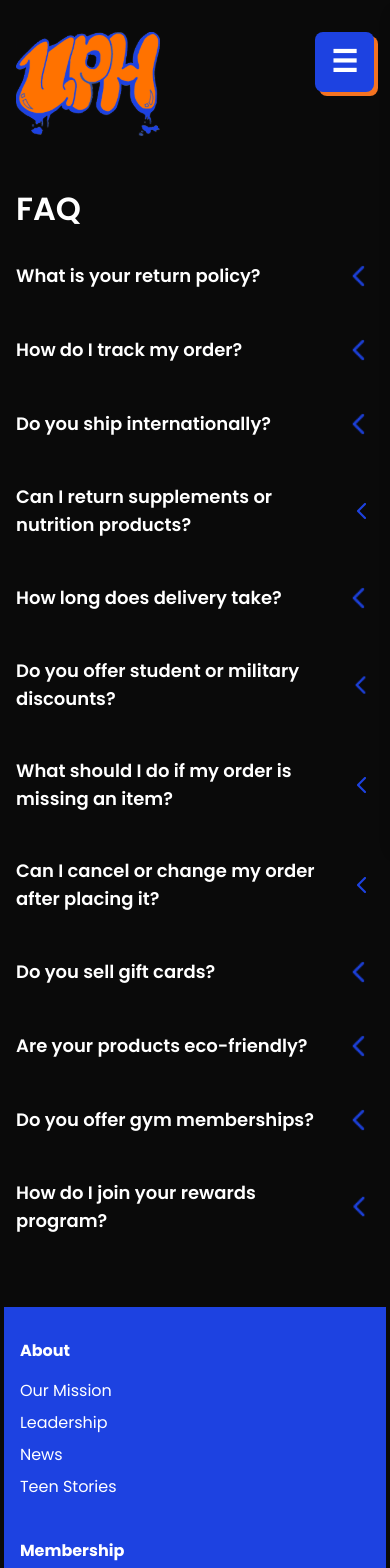
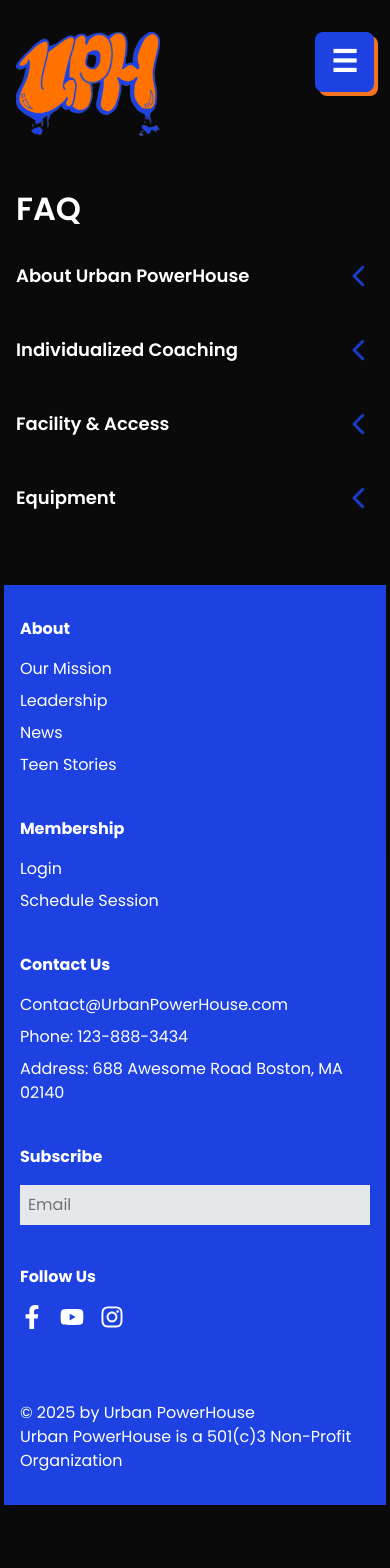
Before and after one commit to Artists-for-Humanity/urban-powerhouse, a Next.js app: page /FAQ in a window 390 px wide. Shown: the top 1568 px of the page. After the commit the page ends 1505 px from the top, so only its background shows below. Built offline with nearby package versions, Linux system fonts and the light colour scheme.

Commit message:
Added content for home page and faq page

```diff
--- a/app/page.tsx
+++ b/app/page.tsx
@@ -37,7 +37,8 @@
               <VideoBlock
                 videoFilePath="file.mp4"
                 title="About Urban Powerhouse"
-                description="We are an non-profit organization in Boston working to increase the  exposure and participation of underserved youth and adults in strength  sports through training, information access, and financial support. We  want to make powerlifting and weightlifting attainable for everyone,  thereby keeping the sports diverse and inclusive for years to come. Want to help? Curious? Join our movement below!"
+                description="Urban PowerHouse is a nonprofit organization bringing empowerment and self-growth to those in Boston’s urban centers through strength & power sports. Our mission is to get a barbell into the hands of individuals of color living in and around Boston, reduce risk factors for chronic metabolic diseases through data-driven movement, and create an inclusive community representative of those we seek to serve.
+"
                 buttonText="Learn More →"
                 onButtonClick={() => console.log("Button clicked!")}
                 />
@@ -73,10 +74,13 @@
               <StatBlock
                 header="Our Stats"
                 stats={[
-                  { number: "500", description: "Members" },
-                  { number: "5", description: "Championiships" },
-                  { number: "200", description: "Equipments" },
-                  { number: "$20000", description: "Donated" },
+                  { number: "500", description: "Number of Athletes who have received individualized coaching" },
+                  { number: "54", description: "Athletes who have received financial assistance" },
+                  { number: "250", description: "Unique Visitors" },
+                  { number: "1000", description: "Community Event Attendees" },
+                  { number: "60", description: "sanctioned competitions UPH athletes have participated in" },
+                  { number: "22", description: "Number of state, regional, and national competitions" },
+                  { number: "19", description: "Number of first place wins" },
                 ]}
                 className="bg-urban-grey rounded-lg"
               />
@@ -84,8 +88,8 @@
                 variant="contact"
                 title="Reach Us"
                 fields={[
-                  { label: "Phone", value: "123-888-3434" },
-                  { label: "Email", value: "contact@urbanpowerhouse.com" },
+                  // { label: "Phone", value: "123-888-3434" },
+                  { label: "Email:", value: "teamurbanpowerhouse@gmail.com" },
                 ]}
               />
 
@@ -93,13 +97,12 @@
                 variant="hours"
                 title="Operating Hours"
                 businessHours={[
-                  { day: "Monday - Friday", hours: "5am - 10pm" },
-                  { day: "Saturday", hours: "8am - 5pm" },
-                  { day: "Sunday", hours: "8am - 3pm" },
-                  { day: "Holidays", hours: "Closed" }
+                  { day: "Monday - Friday", hours: "5am - 11pm" },
+                  { day: "Saturday", hours: "8am -8pm" },
+                  { day: "Sunday", hours: "8am - 6pm" },
+                  // { day: "Holidays", hours: "Closed" }
                 ]}
               />
-
             </Container>
 
           <Footer />
--- a/components/FAQBlock.tsx
+++ b/components/FAQBlock.tsx
@@ -54,7 +54,9 @@
           {openIndices.includes(index) && (
             <div className="mt-2 pl-6">
               <ul className="list-disc text-base font-light text-(--urban-white)">
-                <li>{faq.answer}</li>
+              {faq.answer.split('\n\n').map((paragraph, i) => (
+      <p key={i} className="mb-2">{paragraph}</p>
+    ))}
               </ul>
             </div>
           )}
--- a/components/Footer.tsx
+++ b/components/Footer.tsx
@@ -51,9 +51,15 @@
                 <div className="flex flex-col mb-10 sm:mb-0">
                     <h2 className="font-bold mb-4">Follow Us</h2>
                     <div className="flex space-x-4">
-                        <FaFacebookF className="w-6 h-6 cursor-pointer" />
-                        <FaYoutube className="w-6 h-6 cursor-pointer" />
-                        <FaInstagram className="w-6 h-6 cursor-pointer" />
+                        <a href="https://www.facebook.com/UrbanPowerHouse/" target="_blank" rel="noopener noreferrer">
+                            <FaFacebookF className="w-6 h-6 cursor-pointer" />
+                        </a>
+                        <a href="https://www.youtube.com/@urbanpowerhouse3700" target="_blank" rel="noopener noreferrer">
+                            <FaYoutube className="w-6 h-6 cursor-pointer" />
+                        </a>
+                        <a href="https://www.instagram.com/urbanpowerhouse" target="_blank" rel="noopener noreferrer">
+                            <FaInstagram className="w-6 h-6 cursor-pointer" />
+                        </a>
                     </div>
                 </div>
             </div>
--- a/components/PartnerBlock.tsx
+++ b/components/PartnerBlock.tsx
@@ -11,7 +11,7 @@
   return (
     <div className={`grid grid-cols-subgrid col-span-full ${className} mb-10`}>
 
-        <div className="text-left text-[32px] font-semibold mb-4 col-span-full sm:col-start-2 sm:col-span-2 lg:col-start-1 lg:col-span-4">
+        <div className="text-left text-[32px] font-semibold mb-4 col-span-full sm:col-start-2 lg:col-span-2 lg:col-start-1 lg:col-span-4">
           {header}
         </div>
       {/* Mobile Layout */}
--- a/components/Stat/Stat.tsx
+++ b/components/Stat/Stat.tsx
@@ -10,7 +10,7 @@
   return (
     <div className={`flex flex-col items-start lg:items-center text-center text-(--urban-white)  ${className}`}>
       <span className=" font-semibold text-[28px] sm:text-[88px]">{number}</span>
-      <p className=" font-normal text-[20px] mb-[35px] mt-2 sm:text-[28px]">{description}</p>
+      <p className=" font-normal text-[20px] mb-[35px] mt-2 sm:text-[28px] text-left lg:text-center">{description}</p>
     </div>
   );
 };
--- a/pages/FAQ.tsx
+++ b/pages/FAQ.tsx
@@ -13,52 +13,89 @@
 
     const faqs = [
             {
-              question: 'What is your return policy?',
-              answer: 'We want you to be fully satisfied with your gear. If something’s not working out, you can return unused items within 30 days of purchase. Just make sure the original tags are intact and bring your receipt or order confirmation.'
+              question: 'About Urban PowerHouse',
+              answer: `Urban PowerHouse aims to empower those in Boston’s urban centers through strength & power sports. Our mission is to get a barbell into the hands of individuals of color living in and around Boston, reduce risk factors for chronic metabolic diseases through data-driven movement, and create an inclusive community representative of those we seek to serve.
+
+              Urban PowerHouse is a 501c3 nonprofit organization. We choose this structure so that we can ensure that our programs and services remain accessible and attainable for individuals living in and around Boston’s urban neighborhoods.
+              `
             },
             {
-              question: 'How do I track my order?',
-              answer: 'After your order ships, you’ll receive an email with a tracking link. You can also check your account dashboard under "My Orders" to see real-time updates.'
+              question: 'Individualized Coaching',
+              answer: 'If you are interested in our individualized coaching for powerlifting, weightlifting, other health, wellness or sport goals, or nutrition coaching, please contact us to set up an initial meeting and you can determine if UPH is a good fit for you. '
             },
             {
-              question: 'Do you ship internationally?',
-              answer: 'Yes! We currently ship to over 40 countries. International shipping rates and delivery times vary by location and are calculated at checkout.'
+              question: 'Facility & Access',
+              answer: `We purposely do not list our address to protect our community space. Please contact us for directions and parking information.
+
+              Gym hours are Monday through Friday, 5am to 11pm, Saturday 8am to 8pm, and Sunday 8am to 6pm. During unstaffed hours members gain access to the facility via an app.
+
+              We sell day passes for $15 and week passes for $35. Contact us at least 24 hours in advance via Instagram or email, teamurbanpowerhouse@gmail.com. Passes can then be purchased on our website.
+
+              If you are coming in with a UPH member, we still need to know at least 24 hours in advance.
+
+              If you are interested in learning more about our student membership, please reach out. We meet parents or guardians for those under the age of 18 in person or via video call.
+              `
             },
             {
-              question: 'Can I return supplements or nutrition products?',
-              answer: 'For safety reasons, we can’t accept returns on opened supplement or nutrition items. If the product is sealed and unused, you may return it within 30 days.'
-            },
-            {
-              question: 'How long does delivery take?',
-              answer: 'Standard shipping within the U.S. typically takes 3–7 business days. Express options are available at checkout if you need your gear faster.'
-            },
-            {
-              question: 'Do you offer student or military discounts?',
-              answer: 'Yes! We’re proud to support students and military members with exclusive discounts. Just verify your status during checkout to unlock your special rate.'
-            },
-            {
-              question: 'What should I do if my order is missing an item?',
-              answer: 'If you’re missing part of your order, contact our support team right away. We’ll either ship out the missing item or issue a refund, depending on availability.'
-            },
-            {
-              question: 'Can I cancel or change my order after placing it?',
-              answer: 'We process orders quickly, but if you contact us within an hour of placing your order, we’ll do our best to update or cancel it before it ships.'
-            },
-            {
-              question: 'Do you sell gift cards?',
-              answer: 'Absolutely! Digital gift cards are available in various amounts and can be sent instantly or scheduled for a special day. Great for fitness lovers!'
-            },
-            {
-              question: 'Are your products eco-friendly?',
-              answer: 'We’re committed to sustainability. Many of our workout apparel lines use recycled fabrics and eco-conscious manufacturing processes. Look for the green leaf icon on eligible items.'
-            },
-            {
-              question: 'Do you offer gym memberships?',
-              answer: 'Not directly—but we partner with local gyms and studios in select cities. Check our community page to see if there’s a partner facility near you offering exclusive member perks.'
-            },
-            {
-              question: 'How do I join your rewards program?',
-              answer: 'Sign up is free and easy! Create an account, and you’ll start earning points right away on purchases, reviews, and more. Points can be redeemed for discounts and freebies.'
+              question: 'Equipment',
+              answer: `Our facility has high quality equipment for powerlifting, weightlifting, and general strength training including:
+
+                          -3 deadlift platforms
+
+                          -1 Eleiko IPF Competition Platform
+
+                          -1 Eleiko weightlifting platform
+
+                          -3 combo racks
+
+                          -3 power racks
+
+                          -calibrated kilo plates
+
+                          -kilo bumper plates
+
+                          -metal pound plates
+
+                          -urethane pound plates
+
+                          -10 power bars (20 kg)
+
+                          -2 olympic weightlifting bars (20 kg)
+
+                          -1 women’s weightlifting bar (15 kg)
+
+                          -specialty bars (closed and open trap bars, squat bar, deadlift bars, safety squat bars, multi grip bars)
+
+                          -1 chest press machine
+
+                          -1 hamstring curl/ leg extension machine
+
+                          -1 lat pulldown/ row machine
+
+                          -1 belt squat machine
+
+                          -1 plate loaded pulley tower
+
+                          -1 reverse hyper ghd combo
+
+                          -1 back hyper extension
+
+                          -1 iso leg press/ hack squat
+
+                          -4 adjustable benches
+
+                          -1 flat bench
+
+                          -dumbbells (5-100 lbs, increments of 5 lbs)
+
+                          -2 loadable dumbbell handles
+
+                          -4 kettlebells
+
+                          -1 stationary bike
+
+                          -1 ski/ row machine
+                          `
             }
 
       ];
```
